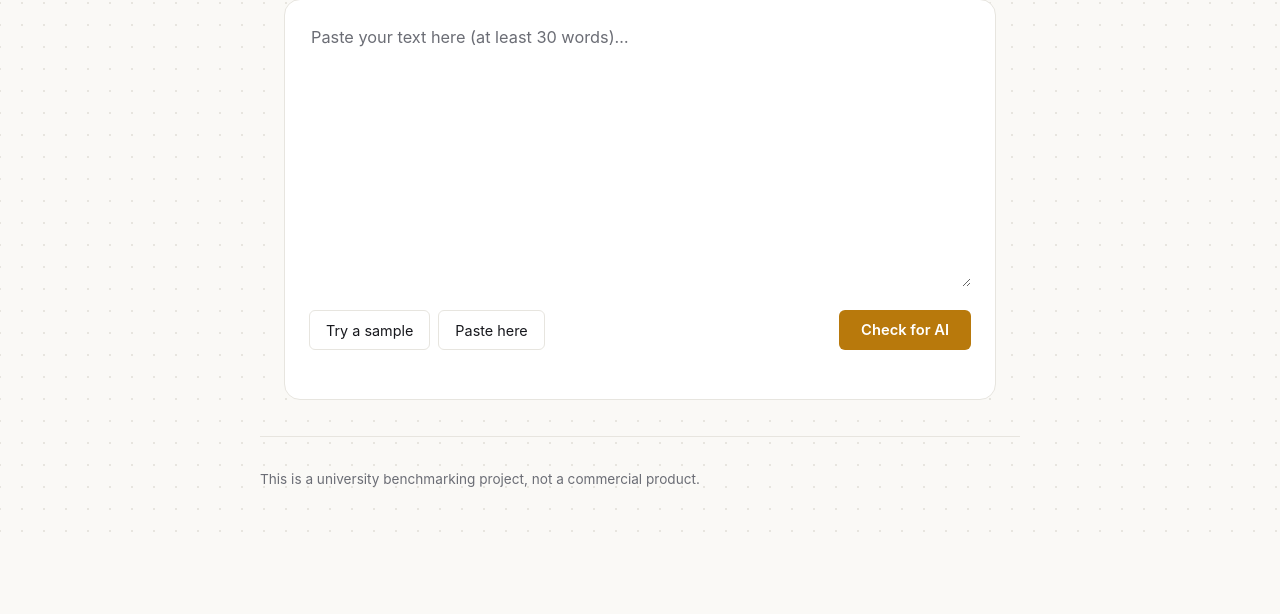
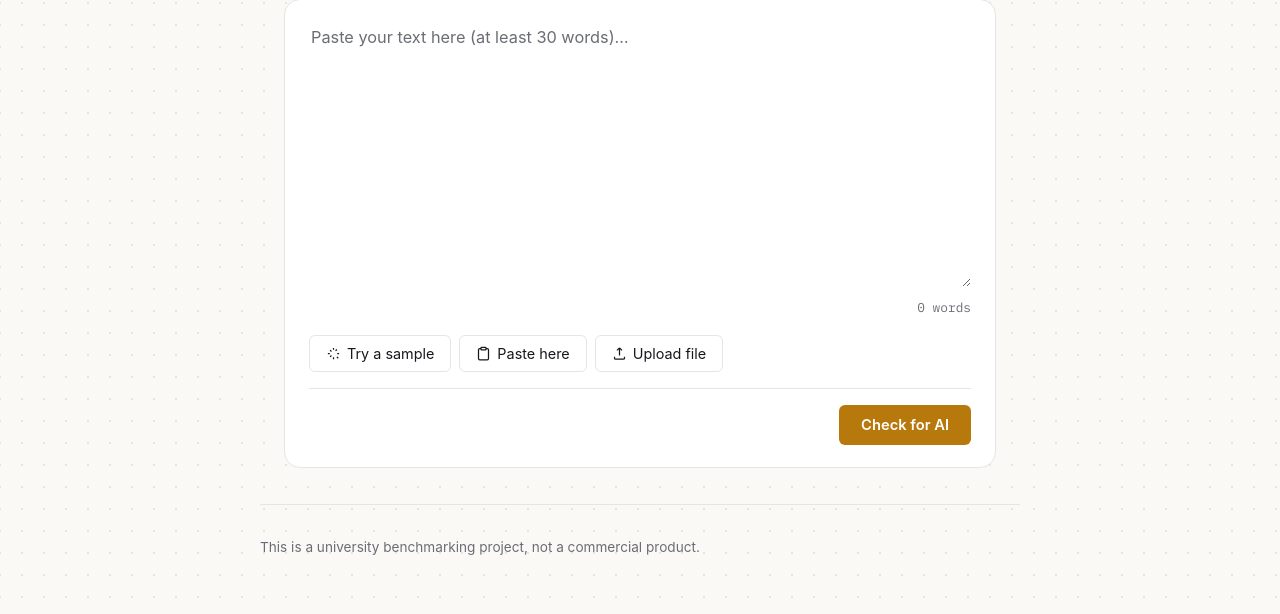
Before and after one commit to Abstract-code-ops/humanizer-project, a Flask app: page /detect in a window 1280 px wide. Shown: the part 349-963 px from the top of the page. Before the commit the page ends 881 px from the top, so only its background shows below. Run offline with Flask 3, Linux system fonts and the light colour scheme.

Commit message:
Add files via upload

```diff
--- a/ui/templates/detect.html
+++ b/ui/templates/detect.html
@@ -13,23 +13,40 @@
 
     <div class="paste-box">
       <textarea id="detect-input" rows="10" placeholder="Paste your text here (at least 30 words)…" aria-label="Text to check"></textarea>
+      <div class="paste-box-footer">
+        <span class="word-counter" id="detect-word-counter">0 words</span>
+      </div>
       <div class="utility-row">
-        <button class="btn" id="detect-btn-sample" type="button">Try a sample</button>
-        <button class="btn" id="detect-btn-paste" type="button">Paste here</button>
+        <button class="btn" id="detect-btn-sample" type="button">
+          <svg viewBox="0 0 24 24" fill="none" stroke="currentColor" stroke-width="2"><path d="M12 3v3m0 12v3m9-9h-3M6 12H3m14.4-6.4-2.1 2.1M8.7 15.3l-2.1 2.1m0-10.8 2.1 2.1m8.7 8.7 2.1 2.1"/></svg>
+          Try a sample
+        </button>
+        <button class="btn" id="detect-btn-paste" type="button">
+          <svg viewBox="0 0 24 24" fill="none" stroke="currentColor" stroke-width="2"><rect x="8" y="2" width="8" height="4" rx="1"/><path d="M16 4h2a2 2 0 0 1 2 2v14a2 2 0 0 1-2 2H6a2 2 0 0 1-2-2V6a2 2 0 0 1 2-2h2"/></svg>
+          Paste here
+        </button>
+        <button class="btn" id="detect-btn-upload" type="button">
+          <svg viewBox="0 0 24 24" fill="none" stroke="currentColor" stroke-width="2"><path d="M12 3v12m0-12 4 4m-4-4-4 4"/><path d="M4 17v2a2 2 0 0 0 2 2h12a2 2 0 0 0 2-2v-2"/></svg>
+          Upload file
+        </button>
+        <input type="file" id="detect-file-input" class="file-input-hidden" accept=".txt,.md,text/plain">
+      </div>
+      <div class="paste-box-actionrow">
+        <p class="status" id="detect-status"></p>
         <button class="btn btn-primary" id="detect-btn" type="button">Check for AI</button>
       </div>
-      <p class="status" id="detect-status"></p>
     </div>
 
     <div id="detect-result" class="detect-panel hidden">
 
       <div class="verdict-grid">
         <div class="gauge-wrap">
-          <svg id="detect-gauge-svg" width="150" height="90" viewBox="0 0 150 90">
-            <path d="M 10 80 A 65 65 0 0 1 140 80" fill="none" stroke="var(--border)" stroke-width="14" stroke-linecap="round"/>
-            <path id="detect-gauge-arc" d="M 10 80 A 65 65 0 0 1 140 80" fill="none" stroke="var(--danger)"
-                  stroke-width="14" stroke-linecap="round"
-                  stroke-dasharray="204.2" stroke-dashoffset="204.2"/>
+          <svg id="detect-gauge-svg" width="150" height="150" viewBox="0 0 150 150">
+            <circle cx="75" cy="75" r="60" fill="none" stroke="var(--border)" stroke-width="14"/>
+            <circle id="detect-gauge-arc" cx="75" cy="75" r="60" fill="none" stroke="var(--danger)"
+                    stroke-width="14" stroke-linecap="round"
+                    stroke-dasharray="376.99" stroke-dashoffset="376.99"
+                    transform="rotate(-90 75 75)"/>
           </svg>
           <div class="gauge-center">
             <span id="detect-score-big">–</span>
@@ -42,6 +59,10 @@
             <span class="legend-value" id="legend-ai">–</span>
           </div>
           <div class="legend-row">
+            <span class="legend-dot dot-mixed"></span> Mixed
+            <span class="legend-value" id="legend-mixed">–</span>
+          </div>
+          <div class="legend-row">
             <span class="legend-dot dot-human"></span> Human-written
             <span class="legend-value" id="legend-human">–</span>
           </div>
@@ -49,7 +70,12 @@
       </div>
 
       <div class="verdict-box">
-        <p class="verdict-heading">What we looked at</p>
+        <div class="verdict-heading-row">
+          <span class="icon-badge">
+            <svg viewBox="0 0 24 24" fill="none" stroke="currentColor" stroke-width="2"><circle cx="12" cy="12" r="10"/><path d="M9.5 9a2.5 2.5 0 0 1 5 0c0 1.5-2 1.8-2 3.3M12 17h.01"/></svg>
+          </span>
+          <p class="verdict-heading">What we looked at</p>
+        </div>
         <ul class="verdict-list">
           <li>Sentence rhythm and structure</li>
           <li>Repetition and predictability of phrasing</li>
@@ -58,31 +84,45 @@
       </div>
 
       <div class="also-checked">
-        <p class="also-checked-heading">Also checked with</p>
-        <div class="detector-row detector-row-static">
-          <span class="detector-chip done" data-detector="gptzero">GPTZero</span>
-          <span class="detector-chip done" data-detector="turnitin">Turnitin</span>
-          <span class="detector-chip done" data-detector="originality">Originality.ai</span>
-          <span class="detector-chip done" data-detector="copyleaks">Copyleaks</span>
-          <span class="detector-chip done" data-detector="winston">Winston AI</span>
-          <span class="detector-chip done" data-detector="zerogpt">ZeroGPT</span>
+        <div class="also-checked-toggle-row">
+          <p class="also-checked-heading">Also checked with</p>
+          <span class="also-checked-count" id="also-checked-count">+4</span>
+          <button class="also-checked-chevron" id="also-checked-toggle" type="button" aria-expanded="false" aria-label="Show all detectors">
+            <svg viewBox="0 0 24 24" fill="none" stroke="currentColor" stroke-width="2.5"><path d="m6 9 6 6 6-6"/></svg>
+          </button>
         </div>
-        <p class="modal-simulated-tag">Illustrative — not a live multi-tool test.</p>
+        <div class="detector-list" id="detector-list">
+          <div class="detector-list-item"><span class="detector-icon icon-turnitin">Tn</span> Turnitin</div>
+          <div class="detector-list-item"><span class="detector-icon icon-copyleaks">Cl</span> Copyleaks</div>
+          <div class="detector-list-item detector-extra"><span class="detector-icon icon-gptzero">Gz</span> GPTZero</div>
+          <div class="detector-list-item detector-extra"><span class="detector-icon icon-originality">Or</span> Originality.ai</div>
+          <div class="detector-list-item detector-extra"><span class="detector-icon icon-winston">Wa</span> Winston AI</div>
+          <div class="detector-list-item detector-extra"><span class="detector-icon icon-zerogpt">Zg</span> ZeroGPT</div>
+        </div>
+        <p class="modal-simulated-tag-small">Illustrative — not a live multi-tool test.</p>
       </div>
 
       <div class="model-breakdown">
-        <p class="also-checked-heading">Model breakdown</p>
+        <p class="also-checked-heading">
+          AI model breakdown
+          <span class="info-icon-inline" title="Simulated per-model scores for demo purposes.">i</span>
+        </p>
         <div class="model-grid" id="model-breakdown-grid">
-          <div class="model-row"><span class="model-name">ChatGPT</span><span class="model-value" data-model="chatgpt">–</span></div>
-          <div class="model-row"><span class="model-name">Claude</span><span class="model-value" data-model="claude">–</span></div>
-          <div class="model-row"><span class="model-name">Gemini</span><span class="model-value" data-model="gemini">–</span></div>
-          <div class="model-row"><span class="model-name">xAI Grok</span><span class="model-value" data-model="grok">–</span></div>
-          <div class="model-row"><span class="model-name">DeepSeek</span><span class="model-value" data-model="deepseek">–</span></div>
+          <div class="model-row"><span class="model-icon icon-chatgpt">Gp</span><span class="model-name">ChatGPT</span><span class="model-value" data-model="chatgpt">–</span></div>
+          <div class="model-row"><span class="model-icon icon-claude">Cl</span><span class="model-name">Claude</span><span class="model-value" data-model="claude">–</span></div>
+          <div class="model-row"><span class="model-icon icon-gemini">Ge</span><span class="model-name">Gemini</span><span class="model-value" data-model="gemini">–</span></div>
+          <div class="model-row"><span class="model-icon icon-grok">Gr</span><span class="model-name">xAI Grok</span><span class="model-value" data-model="grok">–</span></div>
+          <div class="model-row"><span class="model-icon icon-deepseek">Ds</span><span class="model-name">DeepSeek</span><span class="model-value" data-model="deepseek">–</span></div>
         </div>
-        <p class="modal-simulated-tag">Illustrative breakdown, for demo purposes.</p>
+        <p class="modal-simulated-tag-small">Illustrative breakdown, for demo purposes.</p>
       </div>
 
-      <button class="btn export-btn" id="detect-export-btn" type="button">Export report</button>
+      <button class="btn export-btn" id="detect-export-btn" type="button">
+        <svg viewBox="0 0 24 24" fill="none" stroke="currentColor" stroke-width="2"><path d="M12 15V3m0 12-4-4m4 4 4-4"/><path d="M4 17v2a2 2 0 0 0 2 2h12a2 2 0 0 0 2-2v-2"/></svg>
+        Export PDF report
+      </button>
+
+      <p class="detect-footnote">This checker provides writing-style insights for clarity, tone, and pattern analysis. Results are illustrative and must not be used as sole grounds for allegations of academic dishonesty, plagiarism, or misleading submissions.</p>
     </div>
   </section>
 
```
